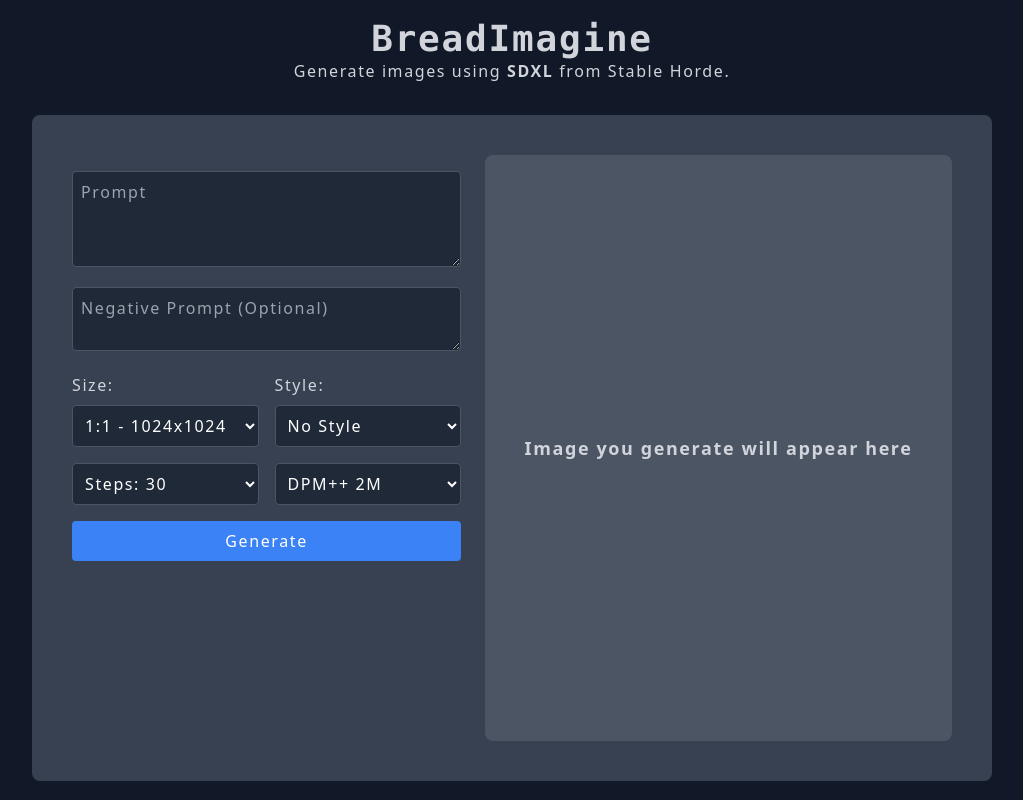
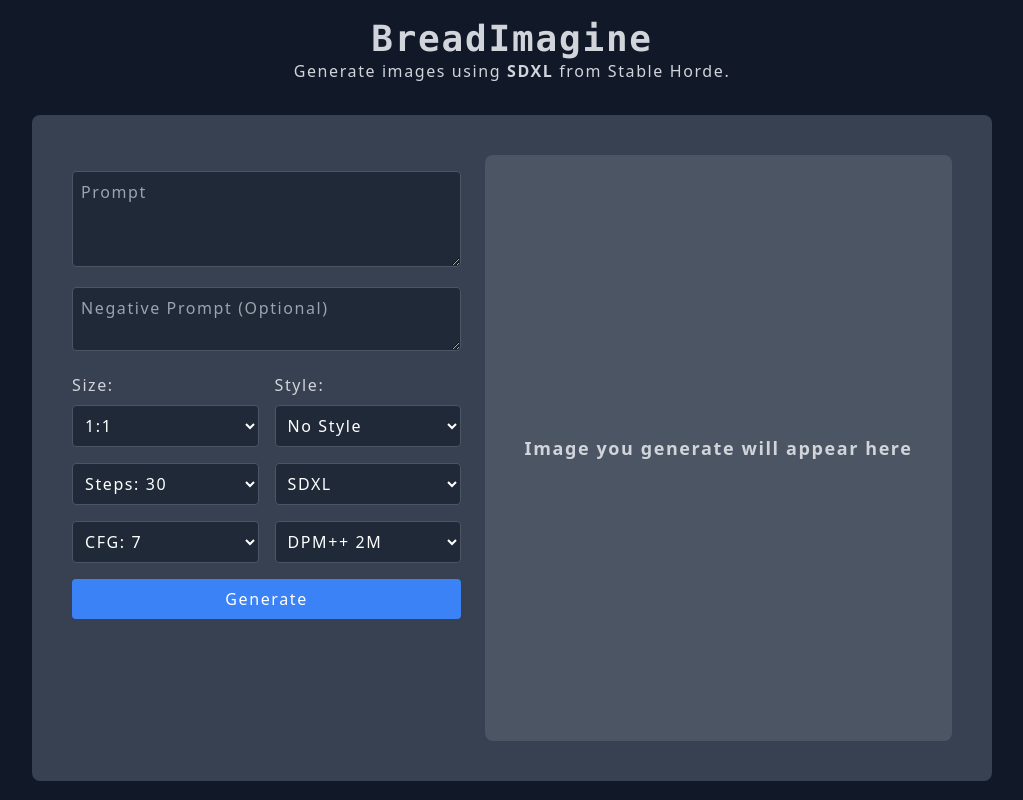
Before and after one commit to ItsBreadTime/BreadImagine, a SvelteKit app: page / in a window 1280 px wide. Shown: the whole page, without its empty margins (128-1151 px from the left). Built offline with nearby package versions, Linux system fonts and the light colour scheme.

Commit message:
Update +page.svelte

```diff
--- a/src/routes/+page.svelte
+++ b/src/routes/+page.svelte
@@ -11,6 +11,7 @@
   let sampler = writable("k_dpmpp_2m");
   let cfgScale = writable("7");
   let seed = writable("");
+  let model = writable("SDXL_beta::stability.ai#6901");
 
   let styles = writable([
     {
@@ -113,6 +114,8 @@
     steps.set(localStorage.getItem("steps") || "30");
     selectedStyle.set(localStorage.getItem("selectedStyle") || "No Style");
     sampler.set(localStorage.getItem("sampler") || "k_dpmpp_2m");
+    cfgScale.set(localStorage.getItem("cfgScale") || "7");
+    model.set(localStorage.getItem("model") || "SDXL_beta::stability.ai#6901");
 
     negativePrompt.subscribe((value) => {
       localStorage.setItem("negativePrompt", value);
@@ -134,6 +137,9 @@
     });
     seed.subscribe((value) => {
       localStorage.setItem("seed", value);
+    });
+    model.subscribe((value) => {
+      localStorage.setItem("model", value);
     });
   }
 
@@ -171,7 +177,7 @@
       nsfw: true,
       censor_nsfw: false,
       trusted_workers: true,
-      models: ["SDXL_beta::stability.ai#6901"],
+      models: [$model],
       r2: true,
       replacement_filter: true,
       shared: false,
@@ -289,11 +295,11 @@
             bind:value={$aspectRatio}
             class="p-2 rounded border border-gray-600 bg-gray-800 text-white mt-2 w-full"
           >
-            <option value="1024x1024">1:1 - 1024x1024</option>
-            <option value="1344x768">16:9 - 1344x768</option>
-            <option value="768x1344">9:16 - 768x1344</option>
-            <option value="1152x896">4:3 - 1152x896</option>
-            <option value="896x1152">3:4 - 896x1152</option>
+            <option value="1024x1024">1:1</option>
+            <option value="1344x768">16:9</option>
+            <option value="768x1344">9:16</option>
+            <option value="1152x896">4:3</option>
+            <option value="896x1152">3:4</option>
           </select>
         </label>
         <label class="w-full">
@@ -320,6 +326,32 @@
             <option value="40">Steps: 40</option>
             <option value="45">Steps: 45</option>
             <option value="50">Steps: 50</option>
+          </select>
+        </label>
+        <label class="w-full">
+          <select
+            bind:value={$model}
+            class="p-2 rounded border border-gray-600 bg-gray-800 text-white w-full"
+          >
+            <option value="SDXL_beta::stability.ai#6901">SDXL</option>
+            <option value="ICBINP - I Can't Believe It's Not Photography">ICBINP</option>
+            <option value="Dreamshaper">Dreamshaper</option>
+            <option value="Deliberate">Deliberate</option>
+            <option value="Anything Diffusion">Anything Diffusion</option>
+          </select>
+        </label>
+      </div>
+      <div class="flex space-x-4">
+        <label class="w-full">
+          <select
+            bind:value={$cfgScale}
+            class="p-2 rounded border border-gray-600 bg-gray-800 text-white w-full"
+          >
+            <option value="5">CFG: 5</option>
+            <option value="6">CFG: 6</option>
+            <option value="7">CFG: 7</option>
+            <option value="8">CFG: 8</option>
+            <option value="9">CFG: 9</option>
           </select>
         </label>
         <label class="w-full">
```
